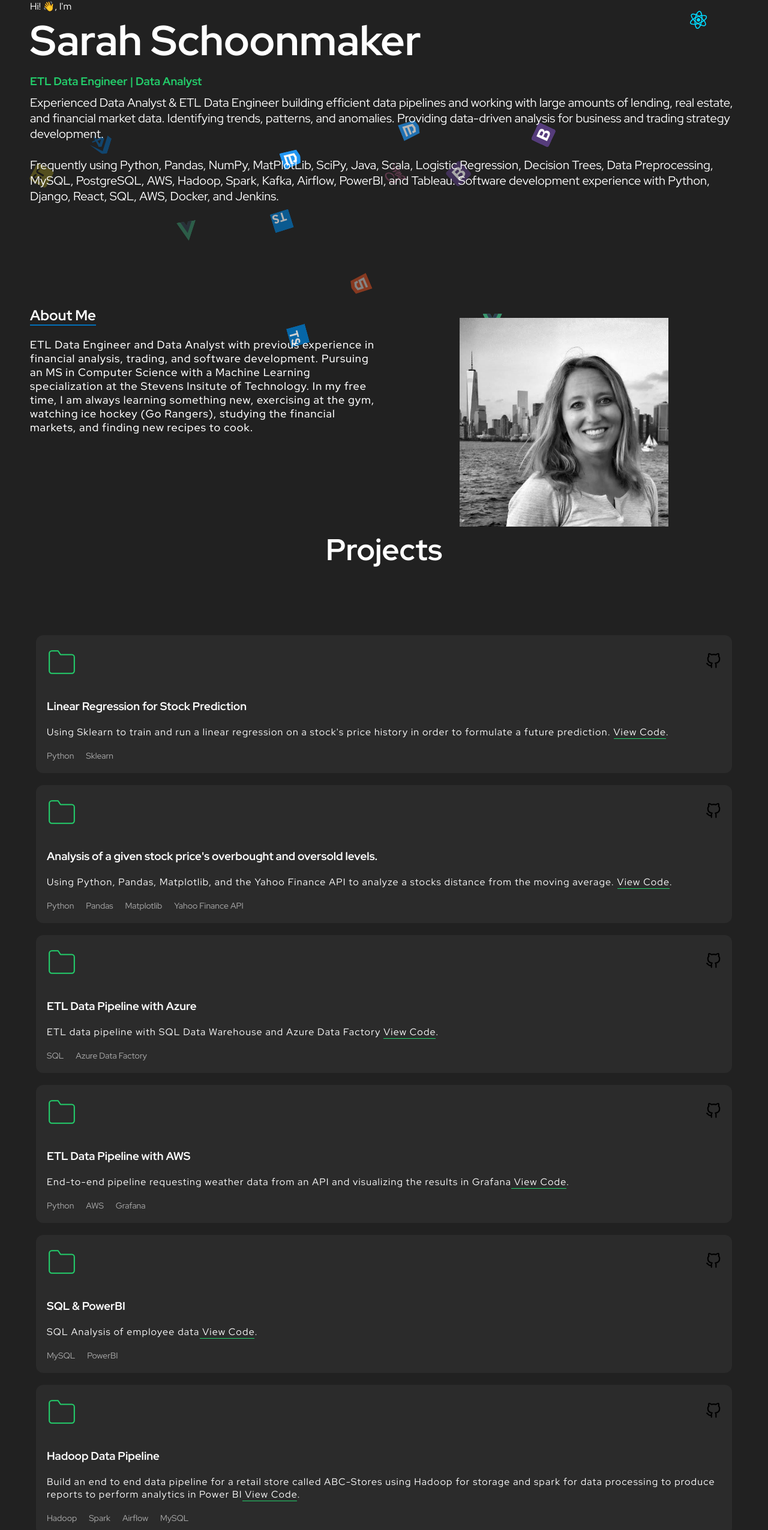
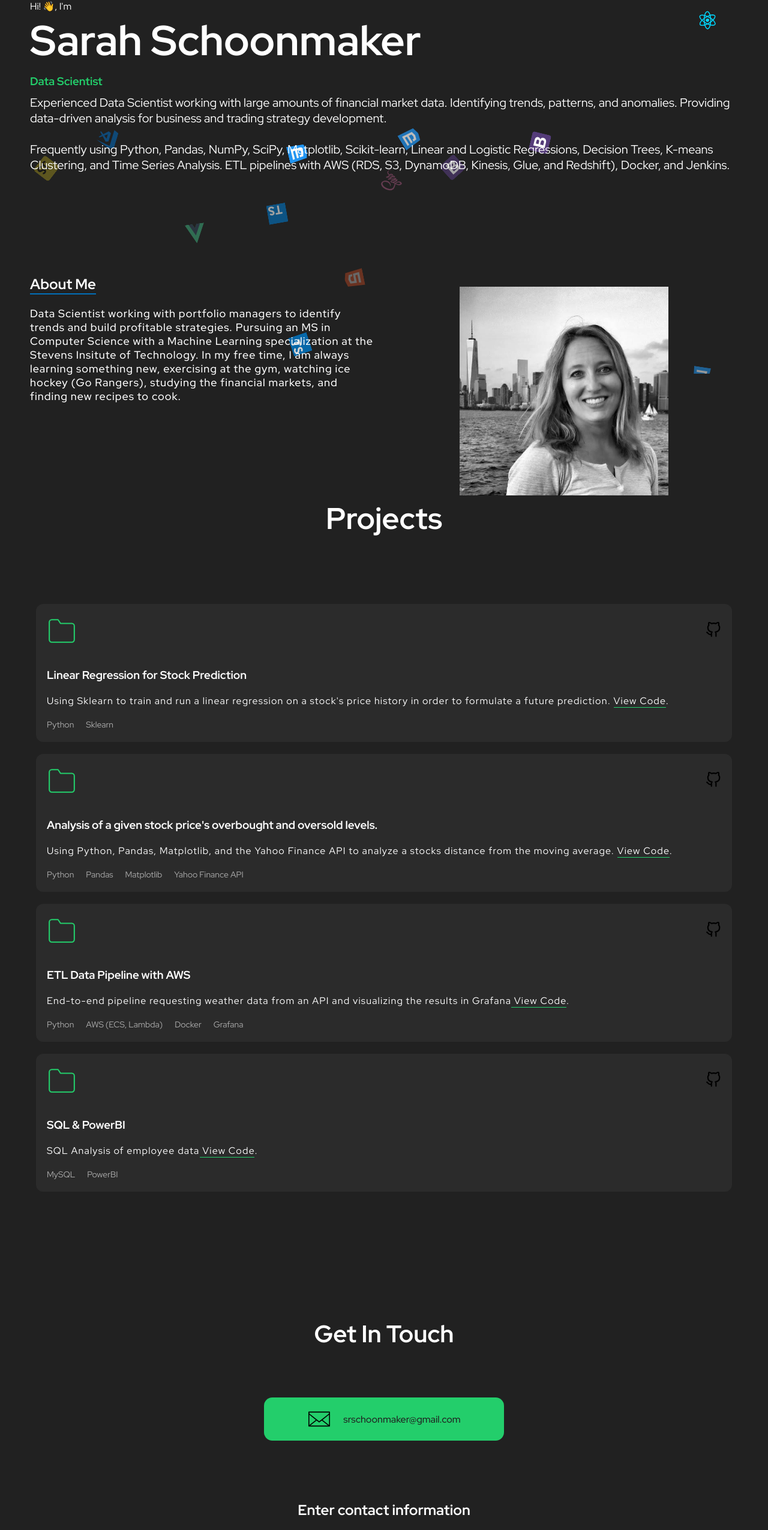
Before and after one commit to SarahSchoonmaker/sarah-react-portfolio, a React (Create React App) app: page / in a window 1280 px wide. Shown: the part 177-2728 px from the top of the page at 60% size. Built offline with nearby package versions, Linux system fonts and the light colour scheme.

Commit message:
edited projects

```diff
--- a/src/components/About/About.tsx
+++ b/src/components/About/About.tsx
@@ -18,7 +18,8 @@ export function About(){
           <h2>About Me</h2>
         </ScrollAnimation>
         <ScrollAnimation animateIn="fadeInLeft" delay={0.2 * 1000}>
-          <p>ETL Data Engineer and Data Analyst with previous experience in financial analysis, trading, and software development.
+          <p>Data Scientist working with portfolio
+            managers to identify trends and build profitable strategies.
             Pursuing an MS in Computer Science with a Machine Learning specialization at the Stevens Insitute of Technology.
             In my free time, I am always learning something new, exercising at the gym, watching ice hockey (Go Rangers),
             studying the financial markets, and finding new recipes to cook.
--- a/src/components/Hero/Hero.tsx
+++ b/src/components/Hero/Hero.tsx
@@ -13,17 +13,17 @@ export function Hero(){
           <h1>Sarah Schoonmaker</h1>
         </ScrollAnimation>
         <ScrollAnimation animateIn="fadeInUp" delay={0.4 * 1000}>
-          <h3>ETL Data Engineer | Data Analyst</h3>
+          <h3>Data Scientist</h3>
         </ScrollAnimation>
         <ScrollAnimation animateIn="fadeInUp" delay={0.6 * 1000}>
-          <p className="small-resume">Experienced Data Analyst & ETL Data Engineer building efficient data pipelines and working with
-          large amounts of lending, real estate, and financial market data. Identifying trends, patterns, and anomalies. Providing
+          <p className="small-resume">Experienced Data Scientist working with
+          large amounts of financial market data. Identifying trends, patterns, and anomalies. Providing
           data-driven analysis for business and trading strategy development. <br></br>
           <br></br>
 
-          Frequently using Python, Pandas, NumPy, MatPlotLib, SciPy, Java, Scala, Logistic Regression, Decision Trees, Data Preprocessing,
-          MySQL, PostgreSQL, AWS, Hadoop, Spark, Kafka, Airflow, PowerBI, and Tableau. Software development experience with Python, Django, React,
-          SQL, AWS, Docker, and Jenkins.
+          Frequently using Python, Pandas, NumPy, SciPy, Matplotlib, Scikit-learn, Linear and Logistic Regressions, Decision Trees,
+          K-means Clustering, and Time Series Analysis. ETL pipelines with AWS (RDS, S3, DynamoDB, Kinesis, Glue, and Redshift), Docker,
+          and Jenkins.
           </p>
         </ScrollAnimation>
 
--- a/src/components/Portfolio/Portfolio.tsx
+++ b/src/components/Portfolio/Portfolio.tsx
@@ -68,32 +68,6 @@ export function Portfolio(){
           </div>
         </ScrollAnimation>
 
-        <ScrollAnimation animateIn="flipInX">
-          <div className="project">
-            <header>
-            <svg width="50" xmlns="http://www.w3.org/2000/svg" role="img" viewBox="0 0 24 24" fill="none" stroke="#23ce6b " stroke-width="1" stroke-linecap="round" stroke-linejoin="round" ><title>Folder</title><path d="M22 19a2 2 0 0 1-2 2H4a2 2 0 0 1-2-2V5a2 2 0 0 1 2-2h5l2 3h9a2 2 0 0 1 2 2z"></path></svg>
-            <div className="project-links">
-              <a href="https://github.com/SarahSchoonmaker/azure-etl" target="_blank" rel="noreferrer">
-                <img src={githubIcon} alt="GitHub" />
-              </a>
-
-            </div>
-            </header>
-            <div className="body">
-              <h3>ETL Data Pipeline with Azure</h3>
-              <p>ETL data pipeline with SQL Data Warehouse and Azure Data Factory <a href="https://github.com/SarahSchoonmaker/azure-etl"> View Code</a>.
-
-              </p>
-            </div>
-            <footer>
-              <ul className="tech-list">
-              <li>SQL</li>
-              <li>Azure Data Factory</li>
-
-              </ul>
-            </footer>
-          </div>
-        </ScrollAnimation>
 
         <ScrollAnimation animateIn="flipInX">
           <div className="project">
@@ -116,7 +90,8 @@ export function Portfolio(){
             <footer>
               <ul className="tech-list">
               <li>Python</li>
-              <li>AWS</li>
+              <li>AWS (ECS, Lambda)</li>
+              <li>Docker</li>
               <li>Grafana</li>
               </ul>
             </footer>
@@ -149,36 +124,6 @@ export function Portfolio(){
             </footer>
           </div>
         </ScrollAnimation>
-        <ScrollAnimation animateIn="flipInX">
-          <div className="project">
-            <header>
-            <svg width="50" xmlns="http://www.w3.org/2000/svg" role="img" viewBox="0 0 24 24" fill="none" stroke="#23ce6b " stroke-width="1" stroke-linecap="round" stroke-linejoin="round" ><title>Folder</title><path d="M22 19a2 2 0 0 1-2 2H4a2 2 0 0 1-2-2V5a2 2 0 0 1 2-2h5l2 3h9a2 2 0 0 1 2 2z"></path></svg>
-            <div className="project-links">
-              <a href="https://github.com/SarahSchoonmaker/hadoop-pipeline" target="_blank" rel="noreferrer">
-                <img src={githubIcon} alt="GitHub" />
-              </a>
-
-            </div>
-            </header>
-            <div className="body">
-              <h3>Hadoop Data Pipeline</h3>
-              <p>Build an end to end data pipeline for a retail store called ABC-Stores using Hadoop
-                for storage and spark for data processing to produce reports to perform analytics in Power BI<a href="https://github.com/SarahSchoonmaker/hadoop-pipeline"> View Code</a>.
-
-              </p>
-            </div>
-            <footer>
-              <ul className="tech-list">
-              <li>Hadoop</li>
-              <li>Spark</li>
-              <li>Airflow</li>
-              <li>MySQL</li>
-
-
-              </ul>
-            </footer>
-          </div>
-        </ScrollAnimation>
 
         </div>
 
```
